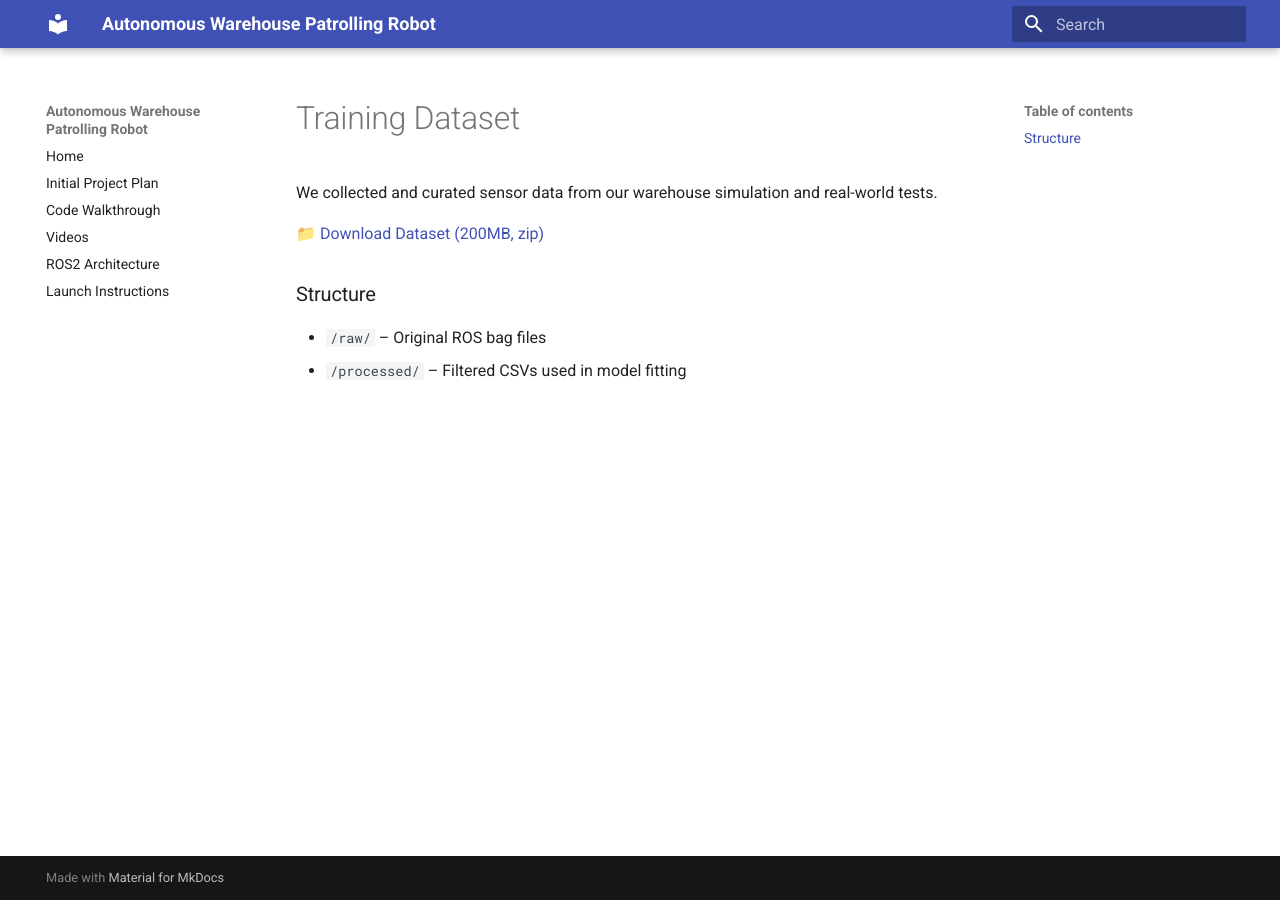
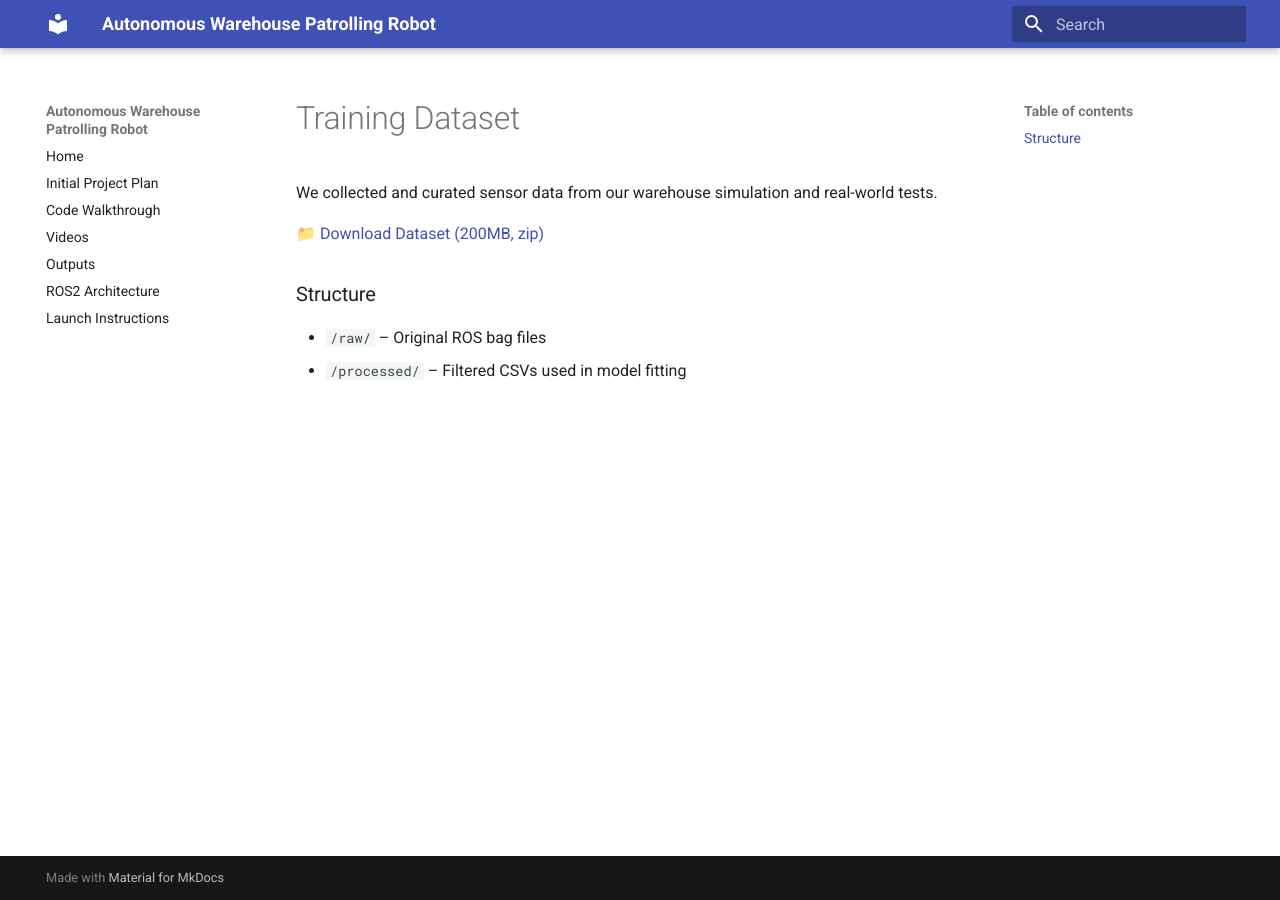
Before and after one commit to ASU-RAS598-2025-S-Team08/RAS598-2025-S-Team08.github.io, an MkDocs documentation site: the page built from docs/dataset.md, in a window 1280 px wide. Built offline with MkDocs 1.6.1 and Material for MkDocs 9.7.7, drawn with Linux system fonts in a browser that asks for light colours.

Commit message:
Update mkdocs.yml

```diff
--- a/mkdocs.yml
+++ b/mkdocs.yml
@@ -6,6 +6,7 @@ nav:
   - Initial Project Plan: initialplan.md
   - Code Walkthrough: codewalkthrough.md
   - Videos: videos.md
+  - Outputs: outputs.md
   - ROS2 Architecture: ros2_architecture.md
   - Launch Instructions: launch.md
 markdown_extensions:
```
